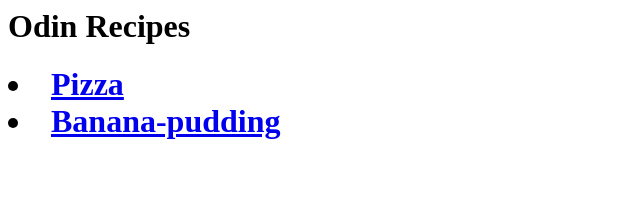
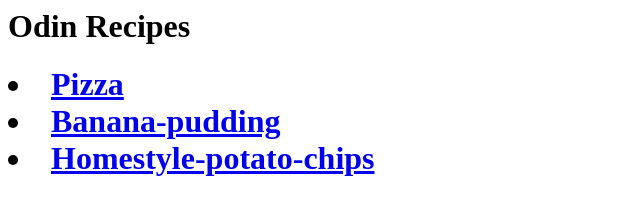
Before and after one commit to Slosso/odin-recipes, a plain HTML site: page index.html in a window 1280 px wide. Shown: the whole page, without its empty margins (0-640 px from the left). Drawn offline with Linux system fonts and the light colour scheme.

Commit message:
All 3 recieps added

```diff
--- a/index.html
+++ b/index.html
@@ -3,5 +3,6 @@
     <h1>Odin Recipes<h1>
     <li><a href="./recipes/pizza.html">Pizza</a></li>
     <li><a href="./recipes/banana-pudding.html">Banana-pudding</a></li>
+    <li><a href=".recipes/homestyle-potato-chips">Homestyle-potato-chips</a></li>
 
 </body>
```
